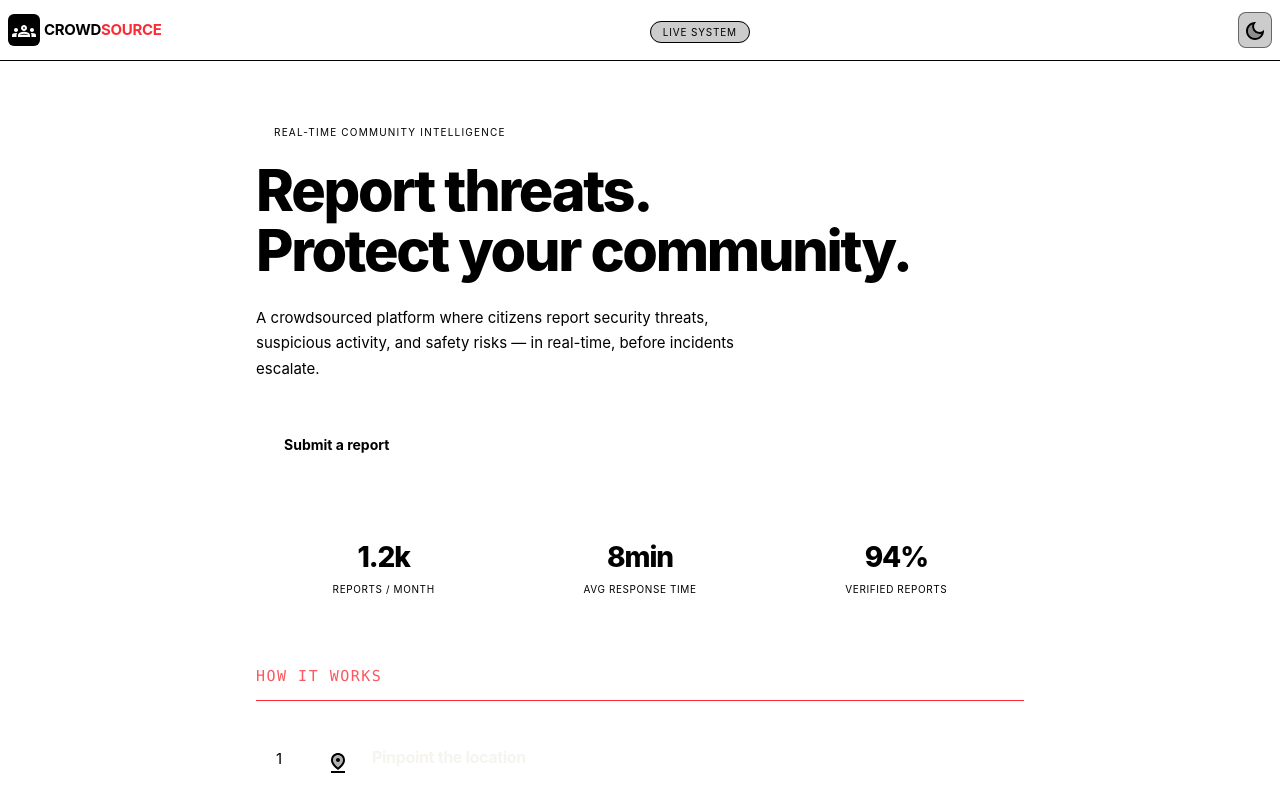
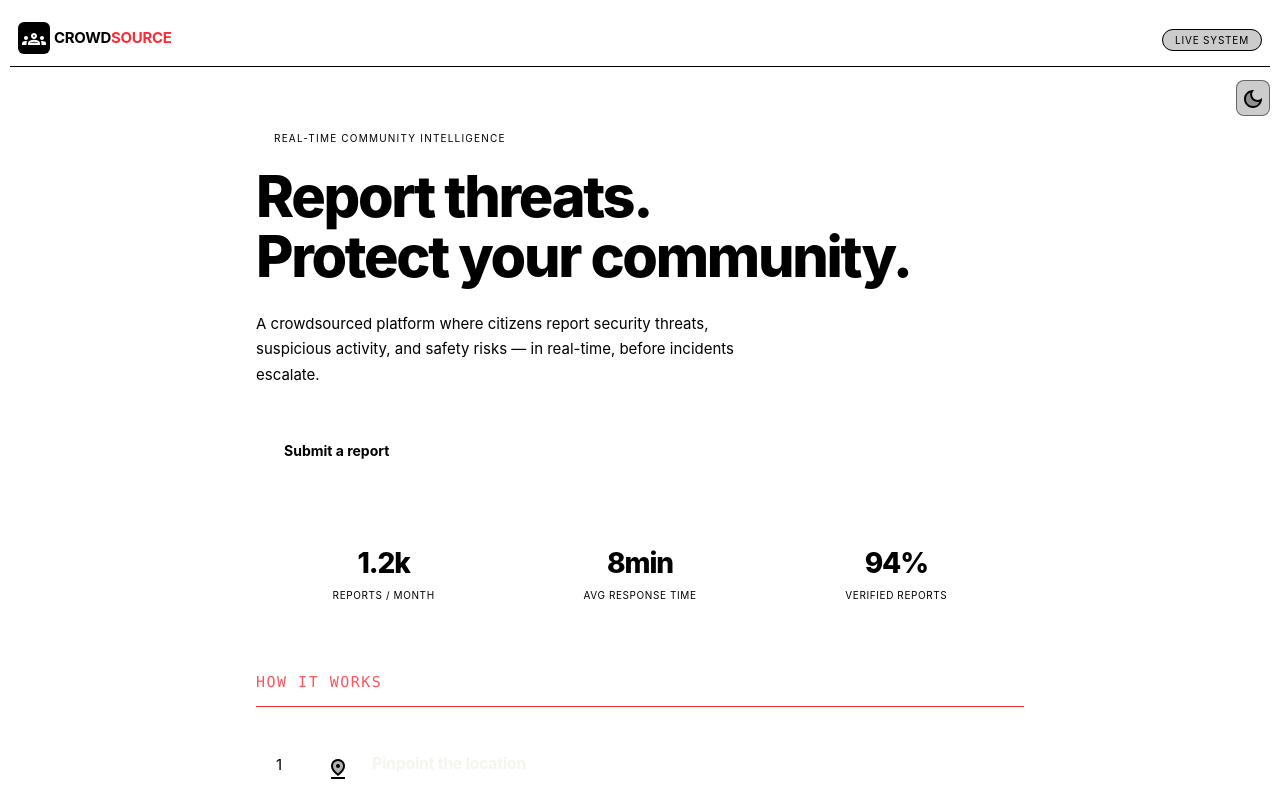
Before and after one commit to makajeez/CSRS, a React (Vite) app: page / in a window 1280 px wide. Shown: the top 800 px of the page. Built offline with nearby package versions, Linux system fonts and the light colour scheme.

Commit message:
Style: toggler fixed position

```diff
--- a/src/App.css
+++ b/src/App.css
@@ -1,6 +1,16 @@
 @import "tailwindcss";
 
 @custom-variant dark (&:is(.dark, .dark *));
+
+body {
+  margin: 10px;
+}
+
+.toggle-theme {
+  position: fixed;
+  top: 80px;
+  right: 10px;
+}
 
 /* @theme {
 
--- a/src/features/shared/ThemeToggle.tsx
+++ b/src/features/shared/ThemeToggle.tsx
@@ -40,7 +40,7 @@ export default function ThemeToggle(){
   return (
     <button
       onClick={toggleTheme}
-      className="px-1 py-1 rounded-lg dark:bg-white/20 bg-black/20 border border-black/50 dark:border-white/50 transition-colors duration-200"
+      className="px-1 py-1 rounded-lg dark:bg-white/20 bg-black/20 border border-black/50 dark:border-white/50 transition-colors duration-200 toggle-theme"
     >
       {theme === "light" ? <DarkModeTwoToneIcon /> : <LightModeTwoToneIcon className="text-white/50"/>}
     </button>
```
